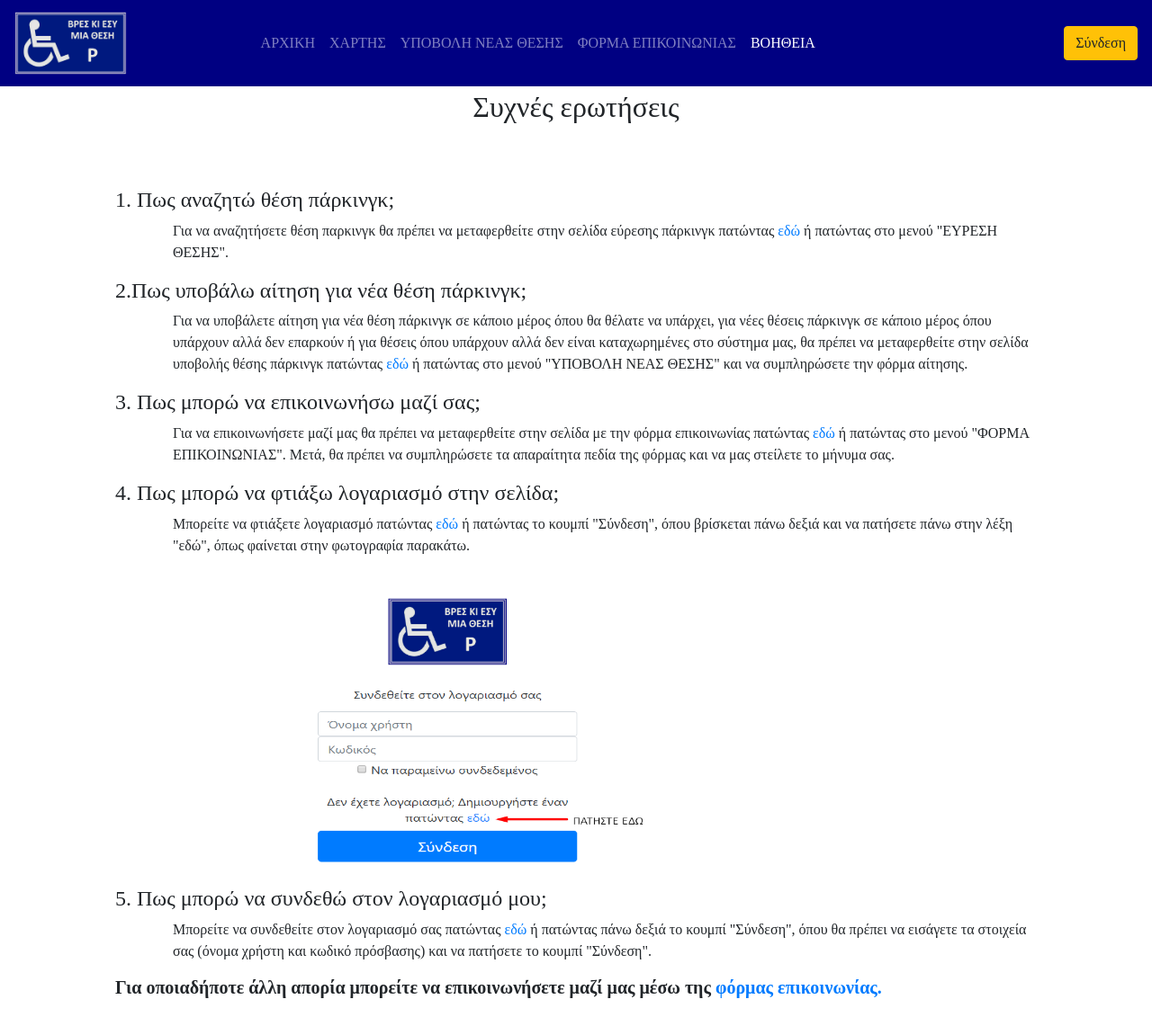
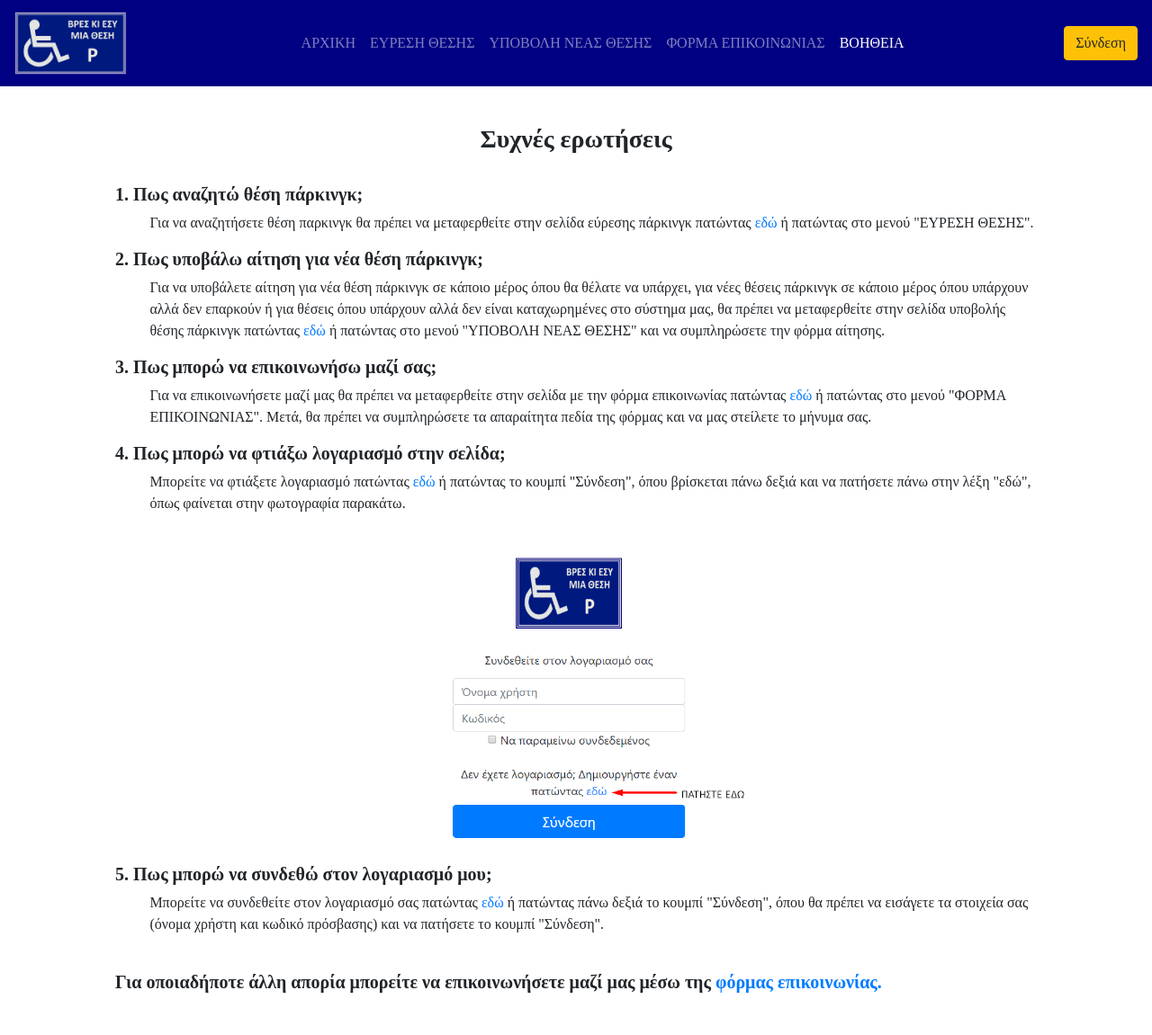
Before and after one commit to avramelou/vreskiesymiathesi, a PHP site: page /help.html in a window 1280 px wide. Shown: the whole page at 90% size. Before the commit the page ends 1110 px from the top, so only its background shows below. Run offline with PHP 8.4, Linux system fonts and the light colour scheme.

Commit message:
μορφοποιησεις-κινητα

```diff
--- a/untitled2/css/main.css
+++ b/untitled2/css/main.css
@@ -22,7 +22,7 @@ body{
   font-family: 'Literata', serif;
 }
 
-h5{font-weight: 700;}
+h3,h5{font-weight: 700;}
 
 /*
  * Remove text-shadow in selection highlight:
@@ -63,23 +63,22 @@ hr {
  * https://github.com/h5bp/html5-boilerplate/issues/440
  */
 
+
+/* --- NAVBAR --- */
+
 .navbar{
   background-color: #000082 !important;
 }
 
+.nav-item{
+  color: white;
+}
+.nav-item:hover{
+  text-decoration: underline;
+}
 .navbar-nav{
-  display: flex; !important;
-}
-
-
-
-.navbar-brand{
-  color:white;
-  font-size:1em;
-  height:20%;
-  width:20%;
-  font-family:"Courier New";
-  word-spacing: 0.05em;
+  align-all: center;
+  margin: auto;
 }
 
 .navbar-button{
@@ -95,10 +94,64 @@ hr {
   text-decoration: underline;
 }
 
-.navbar-nav{
-  align-all: center;
+/* --- START PAGE --- */
+
+.start-page{
+  margin-top: 70px;
+  padding: 3% 5%;
+}
+.image-start-page{
+  float:right;
+  margin-left:5%;
+  width:50%;
+  height:35%;
 }
 
+/* --- FORM SIGN IN --- */
+
+.form-signin {
+  max-width: 330px;
+  margin: 70px auto ;
+  padding-top: 70px;
+  padding-bottom: 3%;
+}
+
+.submit-signup{
+  background-color: #ffc107;
+  border: 0.5em solid #ffc107;
+  border-radius: 0.3em;
+}
+.submit-signup:hover{
+  border-color: #e6ac00;
+  background-color: #e6ac00;
+  text-decoration: underline;
+}
+.caption-style{
+  font-size: small;
+}
+.eye-button{
+  float: right;
+  border-radius: 0.3em;
+  border: none;
+  padding-bottom: 0.3em;
+}
+
+/* --- MAP --- */
+
+.map {
+  margin-top: 100px;
+  padding: 3% 5%;
+}
+.map-text{
+  float: right;
+  width: 30%;
+}
+.map-frame{
+  border: none;
+  margin-right:5%;
+  width: 60%;
+  height: 500px;
+}
 .search-box-wrapper{
   display: flex;
   font-size: 15px;
@@ -128,100 +181,56 @@ hr {
   background-color: #e6ac00;
 }
 
-.form-signin {
-  width: 100%;
-  max-width: 330px;
-  margin: 0 auto;
-  padding-top: 100px;
-  padding-bottom: 40px;
-}
-.submit-signup{
-  background-color: #ffc107;
-  border: 0.5em solid #ffc107;
-  border-radius: 0.3em;
-}
-.submit-signup:hover{
-  border-color: #e6ac00;
-  background-color: #e6ac00;
-  text-decoration: underline;
-}
-.caption-style{
-  font-size: small;
-}
-.eye-button{
-  float: right;
-  border-radius: 0.3em;
-  border: none;
-  padding-bottom: 0.3em;
-}
-
-.start-page{
-  padding: 70px;
-  margin-top: 70px;
-}
+/* --- FORM CONTACT AND NEW LOCATION --- */
 
 .form-contact, .new-location {
   width: 50%;
-  max-width: 50%;
   margin-left: auto;
   margin-right: auto;
   padding-top: 3%;
   padding-bottom: 3%;
   margin-top: 100px;
-
 }
-
-.form-signin{
-  margin-top: 70px;
-}
-
-.help, .my-map{
-  margin-top: 100px;
-}
-
 .submit-form, .submit-new-location{
   background-color: #ffc107;
   border: 0.5em solid #ffc107;
   border-radius: 0.3em;
   width: 52%;
 }
-
 .submit-form:hover, .submit-new-location:hover{
   border-color: #e6ac00;
   background-color: #e6ac00;
   text-decoration: underline;
 }
-
 .comments-form, .comments-new-location{
   width: 52%;
 }
-
 .pin-image,.message-image{
   float: right;
   width: 40%;
   height: 20%;
 }
-.new-location{
+
+/* --- HELP --- */
+
+.help{
   margin-top: 100px;
+  padding-top: 3%;
+  padding-bottom: 3%;
 }
-.text-help-style{
-  text-align: left;
-  margin-left: 15%;
-  margin-right: 10%;
-  margin-top: 0.1%;
-}
-
 .header-help-style{
   text-align: left;
   margin-left: 10%;
   margin-right: 10%;
 }
-
+.text-help-style{
+  text-align: left;
+  margin-left: 13%;
+  margin-right: 10%;
+}
 .image-help-style{
-  width: 500px;
-  height: 350px;
-  margin-left: 20%;
-
+  width: 35%;
+  height: 30%;
 }
 
 
--- a/untitled2/help.html
+++ b/untitled2/help.html
@@ -26,7 +26,7 @@
   <div class="collapse navbar-collapse" id="navbarNavAltMarkup">
     <div class="navbar-nav">
       <a class="nav-item nav-link" href="index.html">ΑΡΧΙΚΗ</a>
-      <a class="nav-item nav-link" href="map.html">ΧΑΡΤΗΣ</a>
+      <a class="nav-item nav-link" href="map.html">ΕΥΡΕΣΗ ΘΕΣΗΣ</a>
       <a class="nav-item nav-link" href="new.html">ΥΠΟΒΟΛΗ ΝΕΑΣ ΘΕΣΗΣ</a>
       <a class="nav-item nav-link" href="form.html">ΦΟΡΜΑ ΕΠΙΚΟΙΝΩΝΙΑΣ</a>
       <a class="nav-item nav-link active" href="help.html">ΒΟΗΘΕΙΑ</a>
@@ -36,29 +36,30 @@
 </nav>
 
 <div class="help">
-  <h1 style="text-align: center">Συχνές ερωτήσεις</h1> <br><br>
-  <h4 class="header-help-style"> 1. Πως αναζητώ θέση πάρκινγκ;</h4>
+  <h3 style="text-align: center">Συχνές ερωτήσεις</h3><br>
+  <h5 class="header-help-style"> 1. Πως αναζητώ θέση πάρκινγκ;</h5>
   <p class = "text-help-style"> Για να αναζητήσετε θέση παρκινγκ θα πρέπει να μεταφερθείτε στην σελίδα εύρεσης πάρκινγκ πατώντας
     <a href="map.html">εδώ</a> ή πατώντας στο μενού "ΕΥΡΕΣΗ ΘΕΣΗΣ". </p>
-  <h4 class = "header-help-style">2.Πως υποβάλω αίτηση για νέα θέση πάρκινγκ;</h4>
+  <h5 class = "header-help-style">2. Πως υποβάλω αίτηση για νέα θέση πάρκινγκ;</h5>
   <p class="text-help-style"> Για να υποβάλετε αίτηση για νέα θέση πάρκινγκ σε κάποιο μέρος όπου θα θέλατε να υπάρχει, για νέες
   θέσεις πάρκινγκ σε κάποιο μέρος όπου υπάρχουν αλλά δεν επαρκούν ή για θέσεις όπου υπάρχουν αλλά δεν είναι καταχωρημένες
   στο σύστημα μας, θα πρέπει να μεταφερθείτε στην σελίδα υποβολής θέσης πάρκινγκ πατώντας <a href="new.html">εδώ</a>
     ή πατώντας στο μενού "ΥΠΟΒΟΛΗ ΝΕΑΣ ΘΕΣΗΣ" και να συμπληρώσετε την φόρμα αίτησης.</p>
-  <h4 class="header-help-style">3. Πως μπορώ να επικοινωνήσω μαζί σας;</h4>
+  <h5 class="header-help-style">3. Πως μπορώ να επικοινωνήσω μαζί σας;</h5>
   <p class="text-help-style">Για να επικοινωνήσετε μαζί μας θα πρέπει να μεταφερθείτε στην σελίδα με την φόρμα επικοινωνίας πατώντας
   <a href="form.html">εδώ</a> ή πατώντας στο μενού "ΦΟΡΜΑ ΕΠΙΚΟΙΝΩΝΙΑΣ". Μετά, θα πρέπει να συμπληρώσετε τα απαραίτητα πεδία της φόρμας και
   να μας στείλετε το μήνυμα σας.</p>
-  <h4 class="header-help-style">4. Πως μπορώ να φτιάξω λογαριασμό στην σελίδα;</h4>
+  <h5 class="header-help-style">4. Πως μπορώ να φτιάξω λογαριασμό στην σελίδα;</h5>
   <p class="text-help-style"> Μπορείτε να φτιάξετε λογαριασμό πατώντας <a href="signup.html">εδώ</a> ή πατώντας το κουμπί "Σύνδεση", όπου βρίσκεται
   πάνω δεξιά και να πατήσετε πάνω στην λέξη "εδώ", όπως φαίνεται στην φωτογραφία παρακάτω.</p>
+  <div align="center">
   <img class="image-help-style" src="screenshotsforhelp/signup.png" alt="image for sign up">
-  <h4 class="header-help-style"> 5. Πως μπορώ να συνδεθώ στον λογαριασμό μου;</h4>
+  </div>
+  <h5 class="header-help-style"> 5. Πως μπορώ να συνδεθώ στον λογαριασμό μου;</h5>
   <p class="text-help-style"> Μπορείτε να συνδεθείτε στον λογαριασμό σας πατώντας <a href="login.html">εδώ</a> ή πατώντας πάνω δεξιά
-  το κουμπί "Σύνδεση", όπου θα πρέπει να εισάγετε τα στοιχεία σας (όνομα χρήστη και κωδικό πρόσβασης) και να πατήσετε το κουμπί "Σύνδεση".</p>
+  το κουμπί "Σύνδεση", όπου θα πρέπει να εισάγετε τα στοιχεία σας (όνομα χρήστη και κωδικό πρόσβασης) και να πατήσετε το κουμπί "Σύνδεση".</p><br>
   <h5 class="header-help-style"><b>Για οποιαδήποτε άλλη απορία μπορείτε να επικοινωνήσετε μαζί μας μέσω της <a
           href="form.html">φόρμας επικοινωνίας.</a></b></h5>
-
 </div>
 
 <script src="https://code.jquery.com/jquery-3.4.1.slim.min.js" integrity="sha384-J6qa4849blE2+poT4WnyKhv5vZF5SrPo0iEjwBvKU7imGFAV0wwj1yYfoRSJoZ+n" crossorigin="anonymous"></script>
--- a/untitled2/index.html
+++ b/untitled2/index.html
@@ -33,7 +33,7 @@
     <div class="collapse navbar-collapse" id="navbarNavAltMarkup">
       <div class="navbar-nav">
         <a class="nav-item nav-link active" href="index.html">ΑΡΧΙΚΗ</a>
-        <a class="nav-item nav-link" href="map.html">ΧΑΡΤΗΣ</a>
+        <a class="nav-item nav-link" href="map.html">ΕΥΡΕΣΗ ΘΕΣΗΣ</a>
         <a class="nav-item nav-link" href="new.html">ΥΠΟΒΟΛΗ ΝΕΑΣ ΘΕΣΗΣ</a>
         <a class="nav-item nav-link" href="form.html">ΦΟΡΜΑ ΕΠΙΚΟΙΝΩΝΙΑΣ</a>
         <a class="nav-item nav-link" href="help.html">ΒΟΗΘΕΙΑ</a>
@@ -44,8 +44,9 @@
 
   <br>
   <div class="start-page">
-  <img src="disabled-parking-space.jpg" alt="disabled parking space" style="float:right; margin-left:80px; width:640px;height:426px;">
+    <img class="image-start-page" src="disabled-parking-space.jpg" alt="disabled parking space">
     <h5> Λίγα λόγια για εμάς </h5>
+
     <p>
 
       Το project "ΒΡΕΣ ΚΙ ΕΣΥ ΜΙΑ ΘΕΣΗ" αναπτύχθηκε από μια ομάδα
--- a/untitled2/login.html
+++ b/untitled2/login.html
@@ -27,7 +27,7 @@
   <div class="collapse navbar-collapse" id="navbarNavAltMarkup">
     <div class="navbar-nav">
       <a class="nav-item nav-link" href="index.html">ΑΡΧΙΚΗ</a>
-      <a class="nav-item nav-link" href="map.html">ΧΑΡΤΗΣ</a>
+      <a class="nav-item nav-link" href="map.html">ΕΥΡΕΣΗ ΘΕΣΗΣ</a>
       <a class="nav-item nav-link" href="new.html">ΥΠΟΒΟΛΗ ΝΕΑΣ ΘΕΣΗΣ</a>
       <a class="nav-item nav-link" href="form.html">ΦΟΡΜΑ ΕΠΙΚΟΙΝΩΝΙΑΣ</a>
       <a class="nav-item nav-link" href="help.html">ΒΟΗΘΕΙΑ</a>
@@ -58,5 +58,6 @@
 <script src="https://code.jquery.com/jquery-3.4.1.slim.min.js" integrity="sha384-J6qa4849blE2+poT4WnyKhv5vZF5SrPo0iEjwBvKU7imGFAV0wwj1yYfoRSJoZ+n" crossorigin="anonymous"></script>
 <script src="https://cdn.jsdelivr.net/npm/popper.js@1.16.0/dist/umd/popper.min.js" integrity="sha384-Q6E9RHvbIyZFJoft+2mJbHaEWldlvI9IOYy5n3zV9zzTtmI3UksdQRVvoxMfooAo" crossorigin="anonymous"></script>
 <script src="https://stackpath.bootstrapcdn.com/bootstrap/4.4.1/js/bootstrap.min.js" integrity="sha384-wfSDF2E50Y2D1uUdj0O3uMBJnjuUD4Ih7YwaYd1iqfktj0Uod8GCExl3Og8ifwB6" crossorigin="anonymous"></script>
+
 </body>
 </html>
--- a/untitled2/signup.html
+++ b/untitled2/signup.html
@@ -29,7 +29,7 @@
     <div class="collapse navbar-collapse" id="navbarNavAltMarkup">
         <div class="navbar-nav">
             <a class="nav-item nav-link " href="index.html">ΑΡΧΙΚΗ</a>
-            <a class="nav-item nav-link" href="map.html">ΧΑΡΤΗΣ</a>
+            <a class="nav-item nav-link" href="map.html">ΕΥΡΕΣΗ ΘΕΣΗΣ</a>
             <a class="nav-item nav-link" href="new.html">ΥΠΟΒΟΛΗ ΝΕΑΣ ΘΕΣΗΣ</a>
             <a class="nav-item nav-link" href="form.html">ΦΟΡΜΑ ΕΠΙΚΟΙΝΩΝΙΑΣ</a>
             <a class="nav-item nav-link" href="help.html">ΒΟΗΘΕΙΑ</a>
```
Also changed, not shown: other parts of untitled2/css/main.css (+39 -3 lines), untitled2/form.html (+9 -9 lines), untitled2/map.html (+15 -9 lines), untitled2/new.html (+3 -4 lines). Lines whose indentation alone changed are shown as unchanged.
